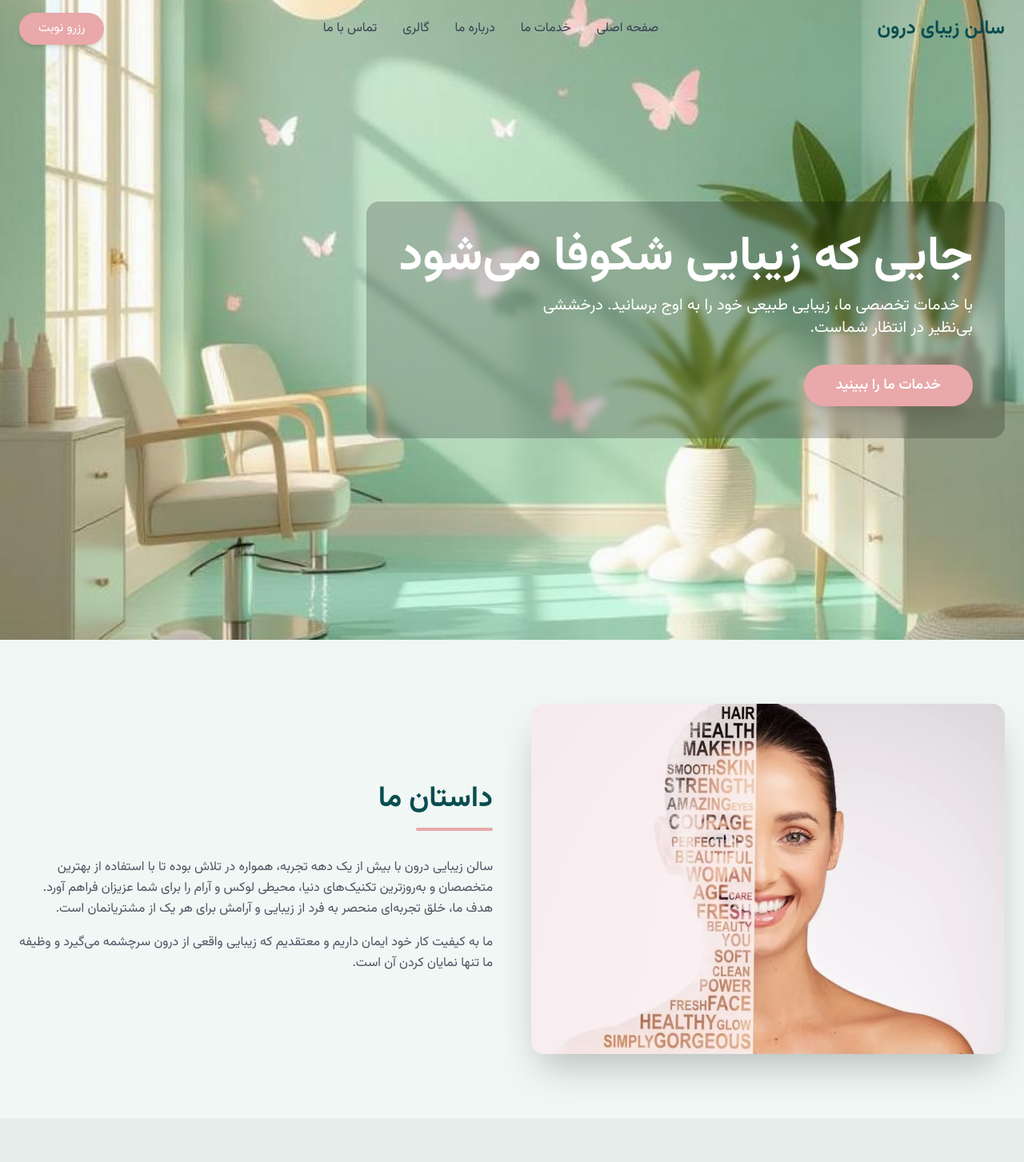
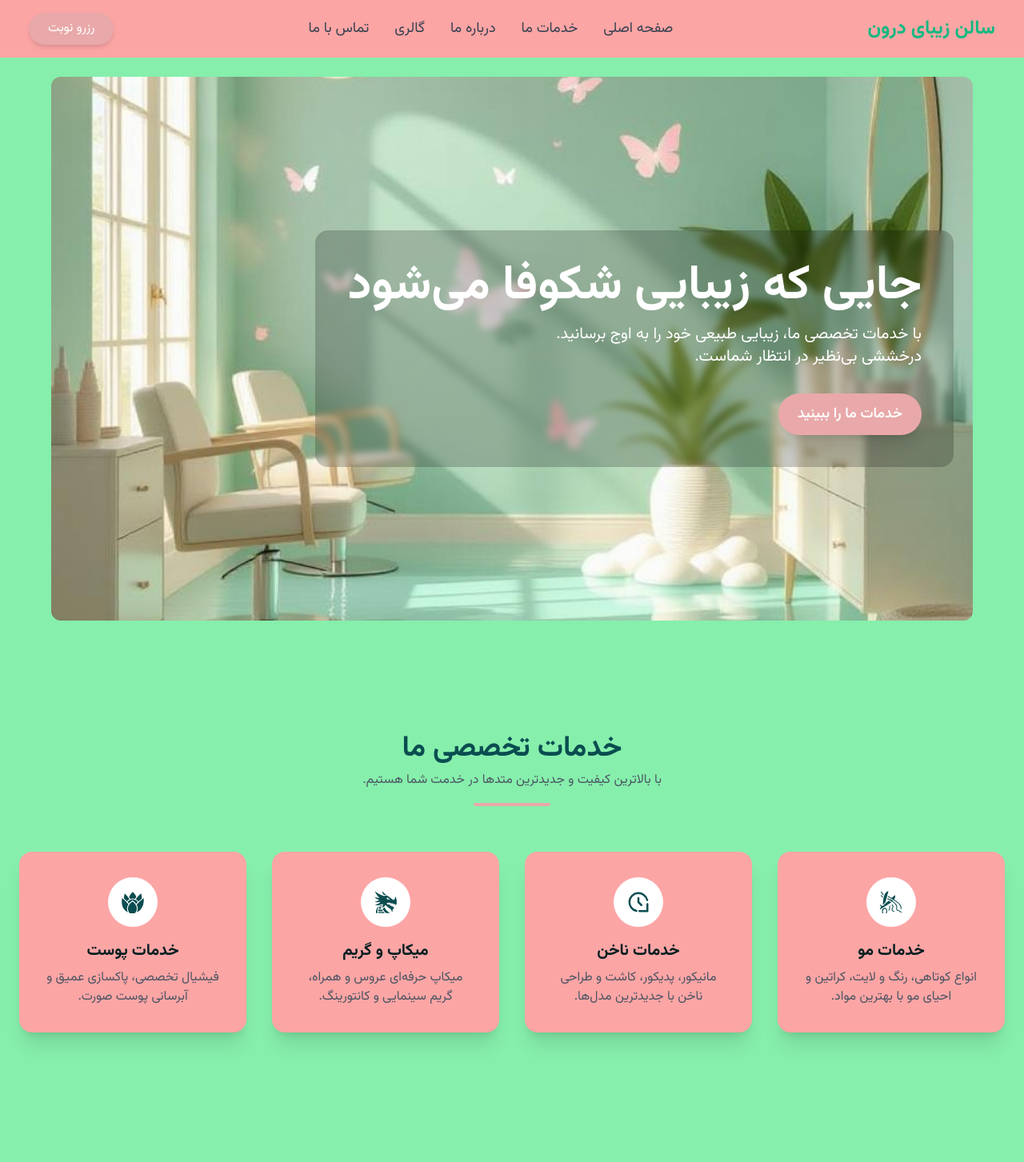
Before and after one commit to AmirMirzapoor/beauty-inside, a Next.js app: page / in a window 1280 px wide. Shown: the top 1453 px of the page at 80% size. Built offline with nearby package versions, Linux system fonts and the light colour scheme.

Commit message:
change website theme -2
It's not complete and definitive.

```diff
--- a/src/app/globals.css
+++ b/src/app/globals.css
@@ -28,11 +28,11 @@ body {
   background: #f1f1f1;
 }
 ::-webkit-scrollbar-thumb {
-  background: #c9a97e; /* gold color */
+  background: #F5569B; /* gold color */
   border-radius: 10px;
 }
 ::-webkit-scrollbar-thumb:hover {
-  background: #b8996e; /* slightly darker gold */
+  background: #F5569B; /* slightly darker gold */
 }
 
 /* Added for smooth transitions in layouts */
--- a/src/app/page.tsx
+++ b/src/app/page.tsx
@@ -11,9 +11,9 @@ export default function Home() {
       <Header />
       <main className="bg-background-light">
         <Hero />
-        <About />
         <Services />
         <Gallery />
+        <About />
       </main>
       <Footer />
     </>
--- a/src/components/layout/Header.tsx
+++ b/src/components/layout/Header.tsx
@@ -31,17 +31,17 @@ const Header: FC = () => {
     <header
       className={`fixed top-0 left-0 right-0 z-50 transition-all duration-300 ${
         isScrolled
-          ? "bg-white/80 backdrop-blur-lg shadow-md"
-          : "bg-transparent"
+          ? "bg-brand-green backdrop-blur-lg shadow-md"
+          : "bg-red-300"
       }`}
     >
-      <nav className="container mx-auto px-6 py-4 flex justify-between items-center">
+      <nav className="container mx-auto px-9 py-4 flex justify-between items-center">
         <motion.a
           href="#"
           initial={{ opacity: 0, y: -20 }}
           animate={{ opacity: 1, y: 0 }}
           transition={{ duration: 0.6 }}
-          className="text-2xl font-bold text-brand-green"
+          className="text-2xl font-bold text-emerald-500"
         >
           سالن زیبای درون
         </motion.a>
@@ -53,7 +53,7 @@ const Header: FC = () => {
               initial={{ opacity: 0, y: -20 }}
               animate={{ opacity: 1, y: 0 }}
               transition={{ delay: i * 0.1, duration: 0.6 }}
-              className="text-gray-700 hover:text-accent-pink transition-colors duration-300"
+              className="text-gray-700 hover:text-accent-pink-light transition-colors duration-300 text-lg font"
             >
               {link.label}
             </motion.a>
@@ -68,13 +68,14 @@ const Header: FC = () => {
         <div className="md:hidden">
           <button
             onClick={() => setIsMenuOpen(!isMenuOpen)}
-            className="text-brand-green focus:outline-none"
+            className="text-green-200 focus:outline-none"
             aria-label="Toggle Menu"
           >
             {isMenuOpen ? <FiX size={24} /> : <FiMenu size={24} />}
           </button>
         </div>
       </nav>
+      {/* for mobile */}
       {isMenuOpen && (
         <motion.div
           initial={{ height: 0, opacity: 0 }}
@@ -87,7 +88,7 @@ const Header: FC = () => {
               key={link.href}
               href={link.href}
               onClick={() => setIsMenuOpen(false)}
-              className="block text-center py-2 text-gray-700 hover:bg-gold/10"
+              className="block text-center py-2 text-accent-pink hover:bg-accent-pink-light/30"
             >
               {link.label}
             </a>
--- a/src/components/sections/About.tsx
+++ b/src/components/sections/About.tsx
@@ -6,7 +6,7 @@ import { fadeInUp, zoomIn } from "@/components/animations";
 import type { FC } from "react";
 
 const AboutSection: FC = () => (
-  <section id="about" className="py-20">
+  <section id="about" className="py-20 bg-green-300">
     <div className="container mx-auto px-6 flex flex-col md:flex-row items-center gap-12">
       <motion.div
         initial="hidden"
--- a/src/components/sections/Gallery.tsx
+++ b/src/components/sections/Gallery.tsx
@@ -19,7 +19,7 @@ const galleryImages: GalleryImage[] = [
 ];
 
 const GallerySection: FC = () => (
-  <section id="gallery" className="py-20 bg-background-section">
+  <section id="gallery" className="py-20 bg-green-300">
     <div className="container mx-auto px-6">
       <SectionTitle
         title="نمونه کارهای ما"
--- a/src/components/sections/Hero.tsx
+++ b/src/components/sections/Hero.tsx
@@ -2,11 +2,12 @@
 
 import Image from "next/image";
 import { motion } from "framer-motion";
-import { fadeInUp, fadeIn } from "@/components/animations";
+import { fadeInUp } from "@/components/animations";
 import type { FC } from "react";
 
 const HeroSection: FC = () => (
-  <section id="home" className="relative h-screen flex items-center">
+  <section id="home" className="relative h-screen flex items-center justify-center bg-green-300 mt-9">
+    <div className="relative w-[90%] h-[85%] mx-auto rounded-xl overflow-hidden flex items-center justify-center md:justify-start px-4 sm:px-6">
       <Image
         src="/images/hero.jpeg"
         alt="پس زمینه سالن زیبایی"
@@ -14,36 +15,27 @@ const HeroSection: FC = () => (
         priority
         className="object-cover"
       />
-    <div className="container mx-auto px-6 text-center md:text-right">
-      <motion.div
+      <motion.div className="bg-black/20 backdrop-blur-sm p-6 sm:p-10 rounded-2xl text-center md:text-right"
         initial="hidden"
         animate="visible"
         variants={fadeInUp}
         transition={{ duration: 1 }}
-        className="bg-black/20 backdrop-blur-sm p-10 rounded-2xl inline-block"
       >
-        <h1 className="text-4xl md:text-6xl font-bold text-white leading-tight">
+        <h1 className="text-3xl md:text-6xl font-bold text-white leading-tight">
           جایی که زیبایی شکوفا می‌شود
         </h1>
-        <motion.p
-          initial="hidden"
-          animate="visible"
-          variants={fadeIn}
-          transition={{ delay: 0.5, duration: 1 }}
-          className="text-lg md:text-xl text-white mt-4 max-w-xl mx-auto md:mx-0"
-        >
+        <p className="text-lg md:text-xl text-white mt-4 max-w-lg">
           با خدمات تخصصی ما، زیبایی طبیعی خود را به اوج برسانید. درخششی بی‌نظیر
           در انتظار شماست.
-        </motion.p>
+        </p>
         <a
           href="#services"
-          className="mt-8 inline-block bg-accent-pink text-white px-10 py-3 rounded-full text-lg font-semibold
+          className="mt-8 inline-block bg-accent-pink text-white px-6 py-3 rounded-full text-lg font-semibold
           transition-all duration-300 shadow-xl
           hover:bg-opacity-90 hover:shadow-2xl hover:-translate-y-1"
         >
           خدمات ما را ببینید
         </a>
-
       </motion.div>
     </div>
   </section>
--- a/src/components/sections/Services.tsx
+++ b/src/components/sections/Services.tsx
@@ -22,7 +22,7 @@ const services: Service[] = [
 ];
 
 const ServicesSection: FC = () => (
-  <section id="services" className="py-20 bg-background-section">
+  <section id="services" className="py-20 bg-green-300">
     <div className="container mx-auto px-6">
       <SectionTitle
         title="خدمات تخصصی ما"
@@ -45,19 +45,19 @@ const ServicesSection: FC = () => (
 
             استفاده از duration-300 ease-out-expo که معادل CSS کد بالا که از ویژگی Framer Motion است.
             */
-            className="bg-white/50 backdrop-blur-sm p-8 rounded-2xl shadow-lg
+            className="bg-red-300 p-8 rounded-2xl shadow-xl
                         text-center group duration-300 ease-out-expo">
             <div
               className="flex justify-center mb-4"
             >
               <div
-                className="bg-accent-pink/20 text-accent-pink p-4 rounded-full
+                className="bg-white text-brand-green p-4 rounded-full
                             transition-colors duration-300
-                            group-hover:bg-accent-pink group-hover:text-white">
+                            group-hover:bg-green-300 group-hover:text-white">
                 {service.icon}
               </div>
             </div>
-            <h3 className="text-xl font-bold mb-2 text-brand-green">{service.title}</h3>
+            <h3 className="text-xl font-bold mb-2 text-brand-green-dark">{service.title}</h3>
             <p className="text-gray-600">{service.description}</p>
           </motion.div>
         ))}
--- a/tailwind.config.mjs
+++ b/tailwind.config.mjs
@@ -21,7 +21,7 @@ const config = {
           light: '#F5C7C8', // صورتی روشن‌تر
         },
         'background': {
-          light: '#F0F7F4',   // پس‌زمینه اصلی سایت (بسیار روشن با ته‌رنگ سبز)
+          light: '#C6E8DD',   // پس‌زمینه اصلی سایت (بسیار روشن با ته‌رنگ سبز)
           section: '#E6EFEC', // پس‌زمینه بخش‌های مجزا
         },
         'accent-yellow': '#F3D582', // زرد ملایم برای جزئیات خاص (در صورت نیاز)
@@ -29,9 +29,21 @@ const config = {
       transitionTimingFunction: {
         "out-expo": "cubic-bezier(0.19, 1, 0.22, 1)",
       },
+      textStroke: {
+        gold: '1px gold',
+      },
     },
   },
-  plugins: [],
+  plugins: [
+    function ({ addUtilities }) {
+      addUtilities({
+        '.text-stroke-gold': {
+          '-webkit-text-stroke': '1px gold',
+          'text-stroke': '1px gold',
+        },
+      });
+    },
+  ],
 };
 
 export default config;
```
Also changed, not shown: src/components/layout/Footer.tsx (+11 -11 lines). Lines whose indentation alone changed are shown as unchanged.
